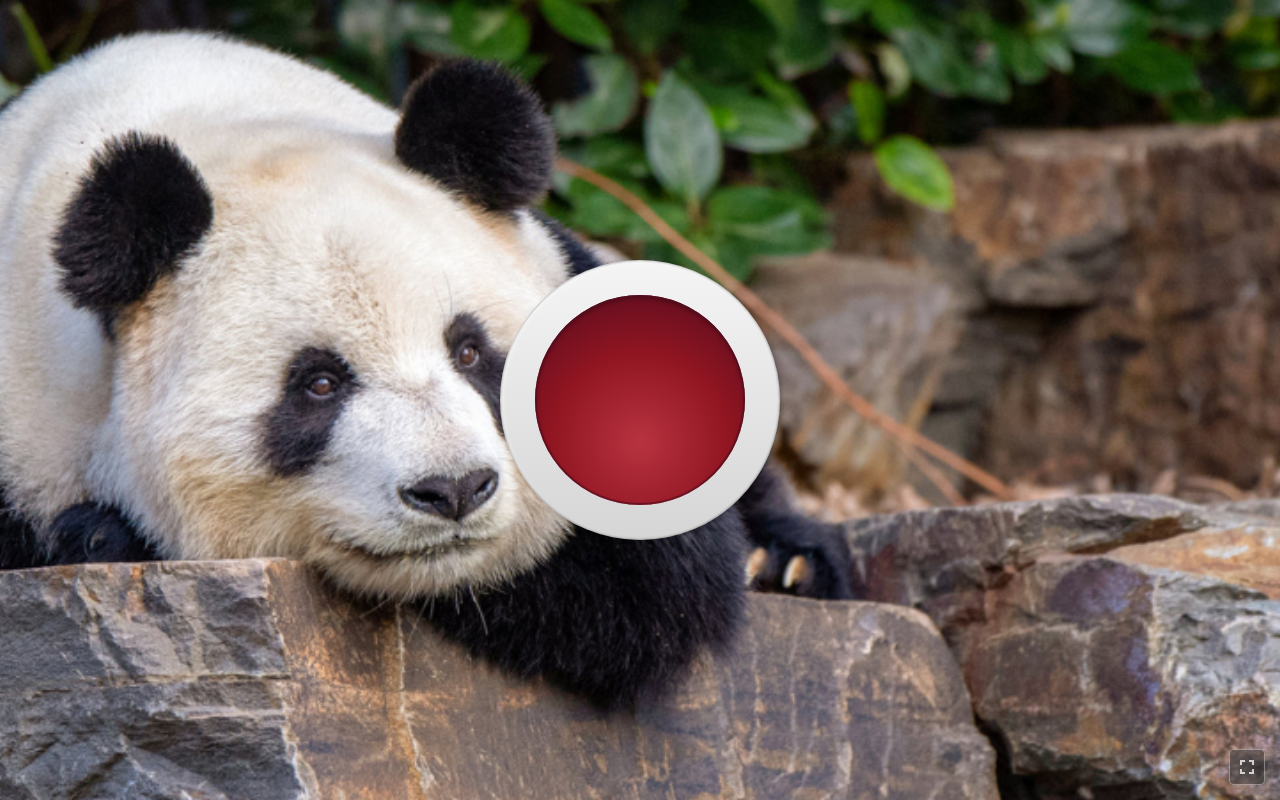
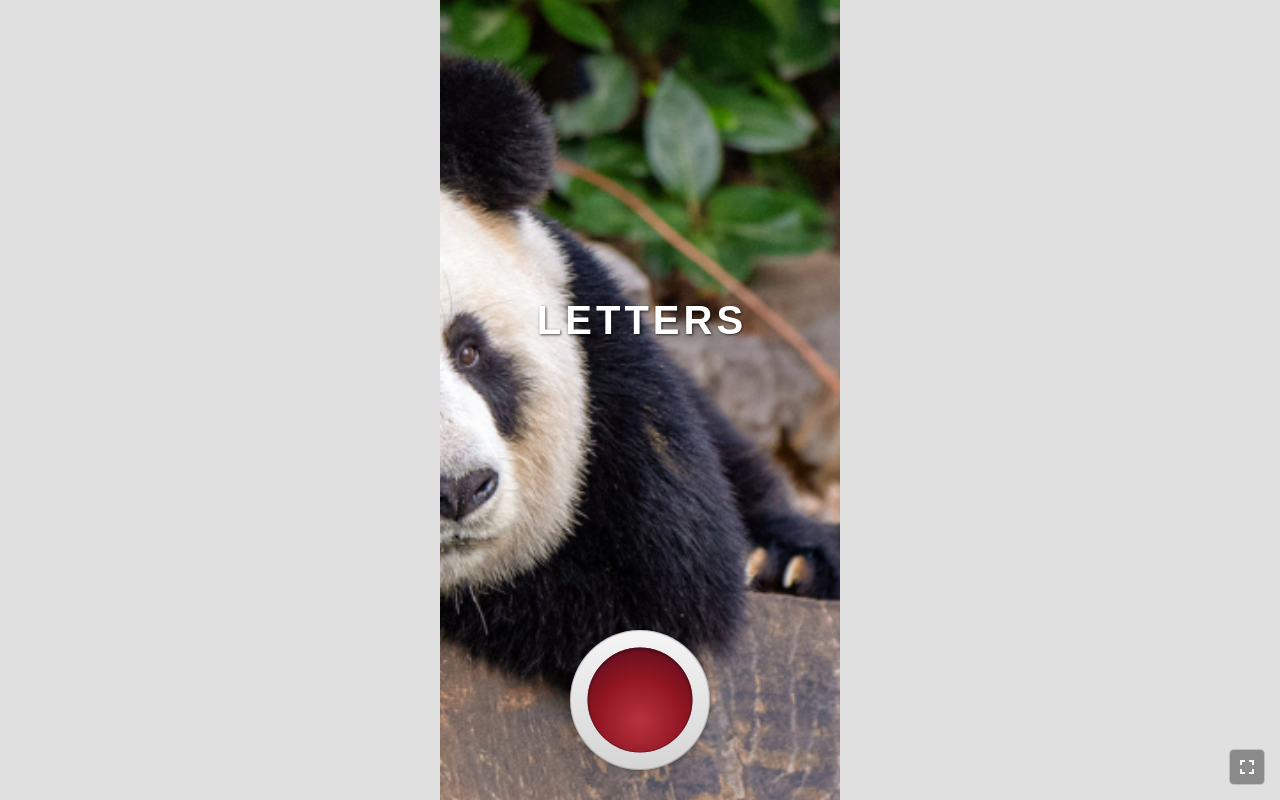
Before and after one commit to treadly55/paws-and-claws, a website built with Vite: page index.html in a window 1280 px wide. Built offline with nearby package versions, Linux system fonts and the light colour scheme.

Commit message:
btn moved, text anim added

```diff
--- a/index.html
+++ b/index.html
@@ -8,6 +8,11 @@
   </head>
   <body>
     <div id="app">
+      <div id="animal-name-display">
+        <h1 class="falling-word">
+          <span>L</span><span>E</span><span>T</span><span>T</span><span>E</span><span>R</span><span>S</span>
+        </h1>
+      </div>
         <div id="button-assembly">
           <div id="bezel">
             <div id="inner-button"></div>
--- a/src/main.js
+++ b/src/main.js
@@ -1,8 +1,17 @@
 /* /src/main.js */
 /* Friday, 11 April 2025 2:37 AM AEST - Fix double press on touch */
+/* Updated: Apply background to #app, not body */
 
 // Import the CSS file
 import './style.css';
+
+// --- NEW: Select the #app element ---
+const appElement = document.querySelector('#app');
+if (!appElement) {
+  console.error('CRITICAL ERROR: #app element not found!');
+  // Maybe throw an error or stop execution if #app is essential
+}
+// --- End NEW ---
 
 // --- Background Image Setup ---
 const backgroundImages = [
@@ -11,13 +20,13 @@ const backgroundImages = [
   '/images/bg3.jpg', // Image 3 (Make sure this file exists!)
   '/images/bg4.jpg', // Image 4 (Make sure this file exists!)
 ];
-// Initialize index to 0 as we load the first image
 let currentBackgroundIndex = 0;
 
-// Set the initial background image on page load
-if (backgroundImages.length > 0) {
-  document.body.style.backgroundImage = `url(${backgroundImages[currentBackgroundIndex]})`;
-  console.log(`Initial background set to: ${backgroundImages[currentBackgroundIndex]}`); // For debugging
+// Set the initial background image on page load - TARGET #app
+// Check if appElement exists before using it
+if (appElement && backgroundImages.length > 0) {
+  appElement.style.backgroundImage = `url(${backgroundImages[currentBackgroundIndex]})`; // <-- CHANGE HERE
+  console.log(`Initial background set on #app to: ${backgroundImages[currentBackgroundIndex]}`);
 }
 // --- End Background Image Setup / Initial Load ---
 
@@ -25,53 +34,50 @@ if (backgroundImages.length > 0) {
 // --- Inner Button Interaction ---
 const innerButton = document.querySelector('#inner-button');
 
-// Ensure the inner button element was found
-if (innerButton) {
+if (innerButton && appElement) { // Also check for appElement here
 
-  // Define handler functions for inner button
   const handlePress = (event) => {
-    // --- NEW: Prevent default action for touchstart to potentially stop ghost clicks ---
     if (event.type === 'touchstart') {
-      event.preventDefault(); // Prevent browser default actions like firing mouse events
+      event.preventDefault();
     }
-    // --- End NEW ---
 
     innerButton.classList.add('button-depressed');
 
-    // Background Change Logic
+    // Background Change Logic - TARGET #app
     currentBackgroundIndex = (currentBackgroundIndex + 1) % backgroundImages.length;
     const newImageUrl = backgroundImages[currentBackgroundIndex];
-    document.body.style.backgroundImage = `url(${newImageUrl})`;
-    console.log(`Background changed to: ${newImageUrl}`);
+    appElement.style.backgroundImage = `url(${newImageUrl})`; // <-- CHANGE HERE
+    console.log(`Background on #app changed to: ${newImageUrl}`);
 
-    // Log press event (optional)
     // console.log('Event: Press', event.type);
   };
 
   const handleRelease = (event) => {
     innerButton.classList.remove('button-depressed');
-    // Log release event (optional)
     // console.log('Event: Release', event.type);
   };
 
-  // --- Attach Event Listeners ---
   innerButton.addEventListener('mousedown', handlePress);
-  // --- CHANGED: Removed { passive: true } because we now call preventDefault() ---
   innerButton.addEventListener('touchstart', handlePress);
-  // --- End CHANGED ---
-
   innerButton.addEventListener('mouseup', handleRelease);
   innerButton.addEventListener('touchend', handleRelease);
   innerButton.addEventListener('mouseleave', handleRelease);
   innerButton.addEventListener('touchcancel', handleRelease);
 
 } else {
-  console.error('Error: Element with ID #inner-button not found.');
+  if (!innerButton) console.error('Error: Element with ID #inner-button not found.');
+  // Error for missing #app already handled above
 }
 // --- End Inner Button Interaction ---
 
 
 // --- Fullscreen Logic ---
+// This logic often targets document.documentElement for entering fullscreen,
+// which is usually fine. The visual styling changes (is-fullscreen class)
+// are on the body, which still works for hiding/showing the button icon.
+// If you wanted ONLY the #app element to go fullscreen, you'd request it on appElement,
+// but that's less common for a full-page feel. Current logic is likely OK.
+
 const fullscreenButton = document.querySelector('#fullscreen-btn');
 
 if (fullscreenButton) {
@@ -84,6 +90,7 @@ if (fullscreenButton) {
 
 function toggleFullscreen() {
   if (!document.fullscreenElement) {
+    // Request fullscreen on the whole page (documentElement)
     document.documentElement.requestFullscreen()
       .then(() => { document.body.classList.add('is-fullscreen'); })
       .catch((err) => {
@@ -100,17 +107,21 @@ function toggleFullscreen() {
   }
 }
 
+// This listener remains on the document and toggles class on body, which is fine
+// as it controls the fullscreen icon visibility which is outside #app.
 document.addEventListener('fullscreenchange', () => {
     if (!document.fullscreenElement) {
         document.body.classList.remove('is-fullscreen');
     } else {
-         document.body.classList.add('is-fullscreen');
+        document.body.classList.add('is-fullscreen');
     }
 });
 // --- End Fullscreen Logic ---
 
 
 // --- Enable transitions after initial render fix ---
+// This remains the same, adding the class to the body.
+// CSS rules target #app or #inner-button based on this body class.
 setTimeout(() => {
   document.body.classList.add('transitions-ready');
   // console.log('Transitions Ready.');
--- a/src/style.css
+++ b/src/style.css
@@ -1,156 +1,186 @@
 /* /src/style.css */
-/* Friday, 11 April 2025 2:21 AM AEST - Correct Fullscreen Button CSS */
+/* Consolidated Styles - Saturday, 26 April 2025 */
 
-/* Basic Reset / Body Styling */
+/* === Basic Reset / Body Styling === */
 body {
   margin: 0;
-  overflow: hidden;
+  overflow: hidden; /* Prevent scrollbars */
   font-family: sans-serif;
-
-  /* --- Background Image Styling --- */
-  background-color: #222; /* Fallback color */
-  background-size: cover; /* Scale image to cover viewport */
-  background-position: center center; /* Center the image */
-  background-repeat: no-repeat; /* <<< ENSURE THIS LINE IS PRESENT */
-
-  /* Optional: Add a transition for the background change */
-  transition: background-image 0.3s ease-in-out;
-  /* --- End Background Image Styling --- */
+  background-color: #E0E0E0; /* Outer background */
 }
 
-/* Use Flexbox on the main app container to center its child */
+/* === App Container - Foundation === */
 #app {
-  display: flex;
-  justify-content: center; /* Center horizontally */
-  align-items: center;    /* Center vertically */
-  min-height: 100vh;      /* Ensure it takes full viewport height */
-  width: 100vw;           /* Ensure it takes full viewport width */
+  max-width: 400px; /* Phone-like width */
+  margin: 0 auto; /* Center horizontally */
+  position: relative; /* Establishes positioning context for absolute children */
+  min-height: 100vh; /* Full viewport height */
+  box-sizing: border-box;
+
+  /* Background Image Styling (applied here) */
+  background-color: #222; /* Fallback */
+  background-size: cover;
+  background-position: center center;
+  background-repeat: no-repeat;
 }
 
-/* Container for the whole button unit */
-#button-assembly {
-  /* This container holds the bezel. Centering is handled by #app. */
-  padding: 1px; /* Prevent empty rule */
+/* === Absolute Positioning for Content === */
+
+/* Container for where the animated text will appear */
+#animal-name-display {
+  position: absolute;
+  top: 40%; /* Target vertical position (adjust as needed) */
+  left: 50%;
+  transform: translate(-50%, -50%); /* Center the container */
+  width: 90%; /* Prevent text content hitting edges */
+  z-index: 10; /* Above background */
+  /* Text alignment and specific styles are handled by the content (e.g., .falling-word) */
 }
 
-/* The outer gray ring */
+/* Button Assembly - Positioned at the bottom */
+#button-assembly {
+  position: absolute;
+  bottom: 30px; /* Space from the bottom edge of #app */
+  left: 50%;
+  transform: translateX(-50%); /* Center horizontally */
+  z-index: 10; /* Above background */
+}
+
+/* === Falling Letters Animation Styles === */
+
+/* Container for the falling letters */
+.falling-word {
+  display: flex;         /* Use flex to layout spans */
+  justify-content: center; /* Center spans horizontally within the h1 */
+  color: white;          /* Text color */
+  font-weight: bold;     /* Text weight */
+  text-shadow: 1px 1px 3px rgba(0, 0, 0, 0.7); /* Text shadow for readability */
+  margin: 0;             /* Remove default h1 margin */
+  padding: 0;            /* Remove default h1 padding */
+  /* NOTE: No position or top properties here; relies on #animal-name-display */
+}
+
+/* Individual letter styling and animation setup */
+.falling-word span {
+  display: inline-block; /* Treat each letter as a block for transform */
+  transform: translateY(-100vh); /* Start position way above the screen */
+  /* Apply the 'drop' animation */
+  animation: drop 1s cubic-bezier(0.33, 1.6, 0.66, 1) forwards;
+  /* Font size for the letters (adjust as needed) */
+  font-size: 2.5rem;
+  /* Space between letters */
+  margin: 0 2px;
+}
+
+/* Stagger the animation delays for each letter */
+.falling-word span:nth-child(1) { animation-delay: 1.0s; }
+.falling-word span:nth-child(2) { animation-delay: 1.1s; }
+.falling-word span:nth-child(3) { animation-delay: 1.2s; }
+.falling-word span:nth-child(4) { animation-delay: 1.3s; }
+.falling-word span:nth-child(5) { animation-delay: 1.4s; }
+.falling-word span:nth-child(6) { animation-delay: 1.5s; }
+.falling-word span:nth-child(7) { animation-delay: 1.6s; }
+/* Add more lines if your word has more letters */
+/* .falling-word span:nth-child(8) { animation-delay: 1.7s; } */
+
+/* Keyframes definition for the drop animation */
+@keyframes drop {
+  0% { /* Start state */
+    transform: translateY(-100vh);
+  }
+  60% { /* Overshoot downwards */
+    transform: translateY(20px);
+  }
+  75% { /* Bounce back up */
+    transform: translateY(-12px);
+  }
+  85% { /* Smaller overshoot */
+    transform: translateY(6px);
+  }
+  92% { /* Smaller bounce */
+    transform: translateY(-3px);
+  }
+  100% { /* Final resting state */
+    transform: translateY(0);
+  }
+}
+
+/* === Button Component Styles === */
+
+/* The outer gray ring - SIZE REDUCED */
 #bezel {
-  /* Size of the outer ring */
-  width: 35vmin;
-  height: 35vmin;
-  /* Optional maximum size */
-  max-width: 290px;
-  max-height: 290px;
+  /* Size reduced by 50% from original */
+  width: 17.5vmin;
+  height: 17.5vmin;
+  max-width: 145px;
+  max-height: 145px;
 
-  /* Make it round */
-  border-radius: 50%;
+  position: relative; /* Context for positioning #inner-button */
+  border-radius: 50%; /* Make it round */
+  background-color: #E0E0E0; /* Base color */
+  background-image: linear-gradient( to bottom, #F5F5F5 0%, #D5D5D5 100% ); /* Gradient */
 
-  /* Base color */
-  background-color: #E0E0E0;
-
-  /* Gradient overlay for lighting effect */
-  background-image: linear-gradient(
-    to bottom,
-    #F5F5F5 0%,  /* Lighter color at the top */
-    #D5D5D5 100% /* Slightly darker color at the bottom */
-  );
-
-  /* Refined layered shadows for rounded profile & separation */
+  /* Adjusted shadows for smaller size */
   box-shadow:
-    /* Outer shadow for lift (bottom-right) */
-    2px 2px 5px rgba(0, 0, 0, 0.2),
-    /* Refined darker inner edge shadow for better separation */
-    inset 0px 0px 2px 1px rgba(0, 0, 0, 0.25),
-    /* Inset highlight for inner top/left edge (keep for rounded feel) */
-    inset 2px 2px 4px rgba(255, 255, 255, 0.7);
-
-  /* Set position context */
-  position: relative;
+    1px 1px 3px rgba(0, 0, 0, 0.2), /* Outer shadow */
+    inset 0px 0px 1px 1px rgba(0, 0, 0, 0.25), /* Inner edge shadow */
+    inset 1px 1px 2px rgba(255, 255, 255, 0.7); /* Inner highlight */
 }
 
 /* The inner red button */
 #inner-button {
-  /* Size relative to the bezel */
+  /* Size relative to bezel */
   width: 75%;
   height: 75%;
-
-  /* Make it round */
-  border-radius: 50%;
-
-  /* Gradient for lighting and color variation (Darker, Inverse) */
-  background-image: radial-gradient(
-    circle at 50% 70%, /* Position the 'highlight' towards the bottom-center */
-    #B83340 0%,        /* Darker 'highlight' color */
-    #8F1521 50%,       /* Darker mid-tone, reaching further */
-    #580C1F 95%        /* Very dark shadow color at the top edge */
-  );
-
-  /* Inset shadow for edge and 3D effect (matching inverse gradient) */
-  box-shadow:
-    /* Edge definition */
-    inset 0px 0px 0px 2px rgba(88, 12, 31, 0.7),
-    /* Darker inset shadow at the top edge */
-    inset 0px 3px 5px rgba(0, 0, 0, 0.35),
-    /* Optional faint lighter inset highlight at the bottom edge */
-    inset 0px -1px 1px rgba(255, 255, 255, 0.1);
-
-  /* --- Positioning --- */
+  /* Positioning within bezel */
   position: absolute;
   top: 50%;
   left: 50%;
-  transform: translate(-50%, -50%); /* Base transform */
-  /* --- End Positioning --- */
+  transform: translate(-50%, -50%); /* Center precisely */
 
-  /* Indicate it's interactive */
+  /* Visual Styles */
+  border-radius: 50%;
+  background-image: radial-gradient( circle at 50% 70%, #B83340 0%, #8F1521 50%, #580C1F 95% );
+  /* Adjusted shadows slightly */
+   box-shadow:
+    inset 0px 0px 0px 1px rgba(88, 12, 31, 0.7), /* Inner edge definition */
+    inset 0px 2px 3px rgba(0, 0, 0, 0.35), /* Inner top shadow */
+    inset 0px -1px 1px rgba(255, 255, 255, 0.1); /* Faint inner bottom highlight */
+
+  /* Interaction/Misc */
   cursor: pointer;
-
-  /* Prevent user text selection */
-  user-select: none;
-  -webkit-user-select: none; /* Safari */
-  -moz-user-select: none; /* Firefox */
-  -ms-user-select: none; /* IE/Edge */
+  user-select: none; /* Prevent text selection */
+  -webkit-user-select: none;
+  -moz-user-select: none;
+  -ms-user-select: none;
 }
 
 /* Depressed State Styling */
 #inner-button.button-depressed {
-  /* Scale down slightly */
-  transform: translate(-50%, -50%) scale(0.95); /* Combine scale with centering transform */
-
-  /* Adjust shadows to look flatter/pushed in */
+  transform: translate(-50%, -50%) scale(0.95); /* Combine centering with scale */
+  /* Adjusted shadows for flatter look */
   box-shadow:
-    /* Edge definition (keep or adjust?) */
-    inset 0px 0px 0px 2px rgba(88, 12, 31, 0.7),
-    /* Flattened/darker overall inset shadow */
-    inset 0px 1px 3px rgba(0, 0, 0, 0.5); /* Reduced highlight/shadow depth */
+    inset 0px 0px 0px 1px rgba(88, 12, 31, 0.7),
+    inset 0px 1px 2px rgba(0, 0, 0, 0.5);
 }
 
-/* Apply transitions only after initial render via JS */
-body.transitions-ready #inner-button {
-  transition: transform 0.1s ease-in-out,
-              box-shadow 0.1s ease-in-out,
-              background-image 0.1s ease-in-out;
-}
-
-/* --- Fullscreen Button Styling --- */
+/* === Fullscreen Button Styling === */
 #fullscreen-btn {
-  position: fixed; /* Position relative to the viewport */
+  position: fixed; /* Fixed relative to viewport */
   bottom: 15px;
   right: 15px;
+  z-index: 100; /* Ensure it's above other content */
   background-color: rgba(50, 50, 50, 0.7);
-  color: white; /* Affects text, not necessarily SVG fill */
+  color: white; /* Affects text color and SVG fill */
   border: 1px solid rgba(255, 255, 255, 0.5);
   border-radius: 5px;
   padding: 5px;
   cursor: pointer;
   opacity: 0.7;
   transition: opacity 0.2s ease-in-out;
-  z-index: 100; /* Ensure it's above other elements */
-
-  /* --- CORRECTED: Use Flexbox for centering icon --- */
-  display: inline-flex; /* Treat button like inline-block but with flex powers */
-  align-items: center;    /* Vertically center content (SVG) */
-  justify-content: center; /* Horizontally center content (SVG) */
-  /* --- End Correction --- */
+  display: inline-flex; /* Use flex powers */
+  align-items: center; /* Center icon vertically */
+  justify-content: center; /* Center icon horizontally */
 }
 
 #fullscreen-btn:hover {
@@ -158,16 +188,32 @@ body.transitions-ready #inner-button {
 }
 
 #fullscreen-btn svg {
-  display: block; /* Keep SVGs as blocks */
-  fill: currentColor; /* Make SVG icon use the button's text color (white) */
-  /* vertical-align: middle; */ /* REMOVED */
+  display: block; /* Ensure SVG takes space correctly */
+  fill: currentColor; /* Use the button's text color */
 }
 
-/* Style for showing/hiding icons based on fullscreen state */
+/* Hiding/Showing fullscreen icons based on body class */
 body.is-fullscreen #fullscreen-btn svg:first-of-type {
-    display: none; /* Hide expand icon when fullscreen */
+  display: none; /* Hide expand icon when fullscreen */
 }
 body:not(.is-fullscreen) #fullscreen-btn svg:last-of-type {
-    display: none; /* Hide contract icon when not fullscreen */
+  display: none; /* Hide contract icon when not fullscreen */
 }
-/* --- End Fullscreen Button Styling --- */
+
+/* === Transitions === */
+/* Applied only after JS adds 'transitions-ready' to body */
+
+body.transitions-ready #app {
+  transition: background-image 0.3s ease-in-out;
+}
+
+body.transitions-ready #inner-button {
+   transition: transform 0.1s ease-in-out,
+             box-shadow 0.1s ease-in-out,
+             background-image 0.1s ease-in-out;
+}
+
+/* Future: Add transition for #animal-name-display when animating */
+/* body.transitions-ready #animal-name-display {
+  transition: transform 0.5s ease-out, opacity 0.5s ease-out;
+} */
```
